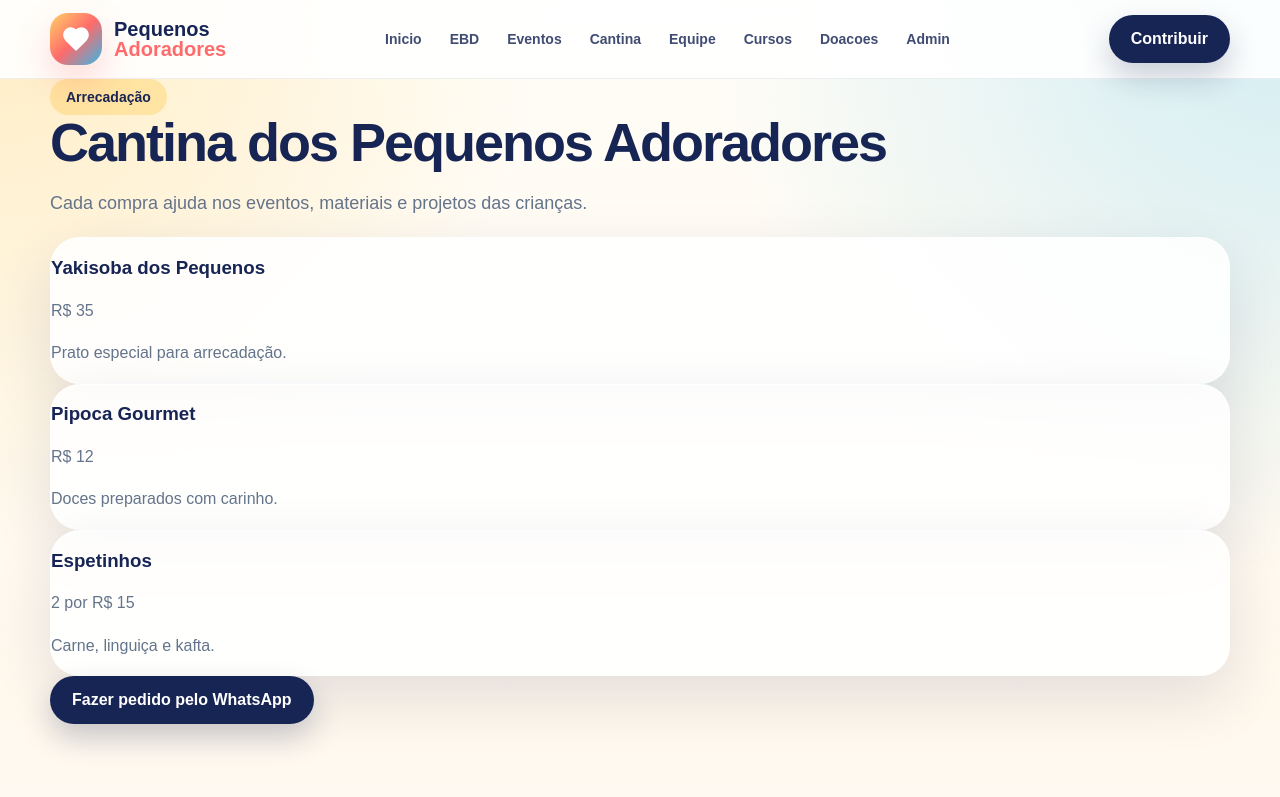
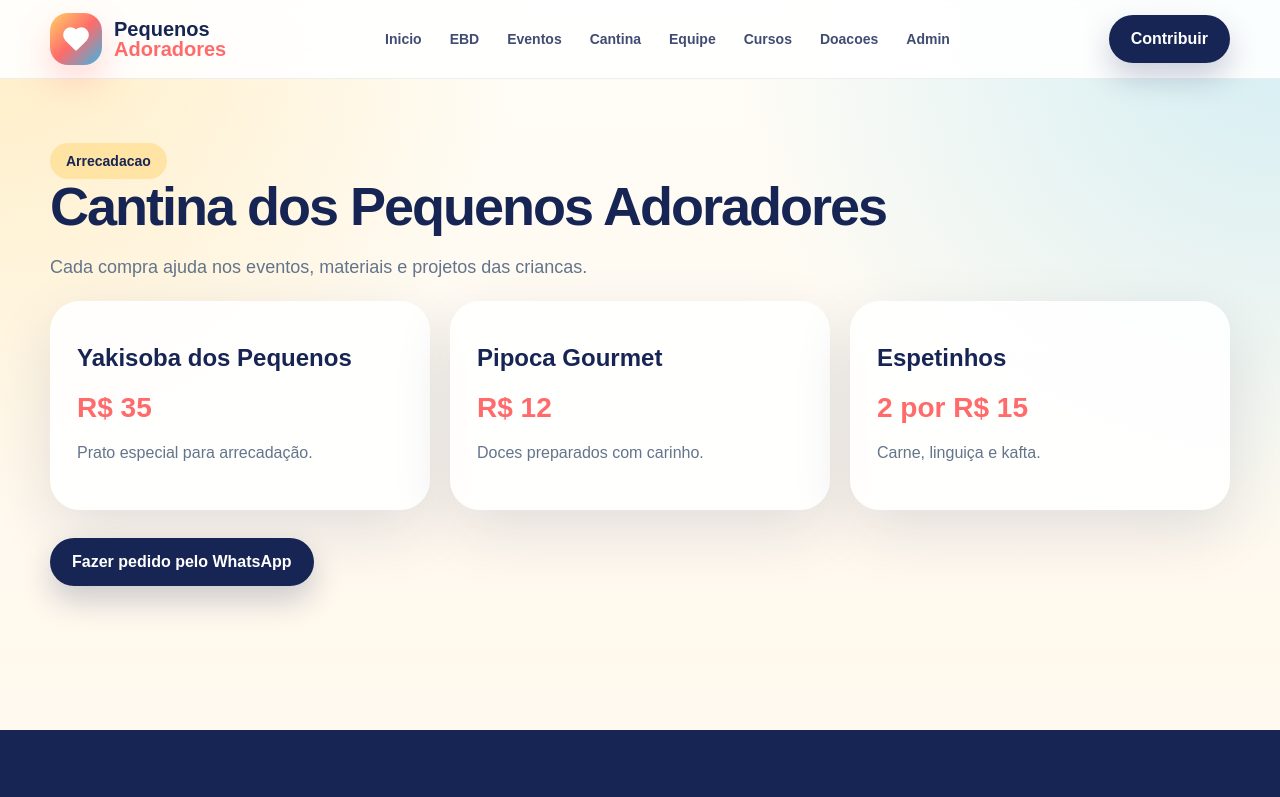
Before and after one commit to alexsandrokajimoto-maker/pequenos-adoradores, a Next.js app: page /cantina in a window 1280 px wide. Shown: the top 797 px of the page. Built offline with nearby package versions, Linux system fonts and the light colour scheme.

Commit message:
Convert cantina page to stable CSS classes

```diff
--- a/app/cantina/page.tsx
+++ b/app/cantina/page.tsx
@@ -1,2 +1,26 @@
 import { cantina, whatsappNumber } from '@/lib/data';
-export default function CantinaPage(){ const msg=encodeURIComponent('Olá! Quero informações da Cantina dos Pequenos Adoradores.'); return <section className="container-page py-16"><span className="badge bg-coral/20">Arrecadação</span><h1 className="section-title mt-5">Cantina dos Pequenos Adoradores</h1><p className="section-subtitle">Cada compra ajuda nos eventos, materiais e projetos das crianças.</p><div className="mt-10 grid gap-6 md:grid-cols-3">{cantina.map(c=><div className="card p-6" key={c.item}><h3 className="text-2xl font-black">{c.item}</h3><p className="mt-2 text-3xl font-black text-coral">{c.preco}</p><p className="mt-3 text-slate-700">{c.desc}</p></div>)}</div><a className="btn-primary mt-10" href={`https://wa.me/${whatsappNumber}?text=${msg}`}>Fazer pedido pelo WhatsApp</a></section>}
+
+export default function CantinaPage() {
+  const msg = encodeURIComponent('Quero informacoes da Cantina dos Pequenos Adoradores.');
+  return (
+    <section className="section">
+      <div className="container-page">
+        <span className="badge">Arrecadacao</span>
+        <h1 className="section-title">Cantina dos Pequenos Adoradores</h1>
+        <p className="section-subtitle">Cada compra ajuda nos eventos, materiais e projetos das criancas.</p>
+        <div className="grid-3">
+          {cantina.map((c) => (
+            <div className="card feature" key={c.item}>
+              <h3>{c.item}</h3>
+              <strong className="price">{c.preco}</strong>
+              <p>{c.desc}</p>
+            </div>
+          ))}
+        </div>
+        <div className="actions">
+          <a className="btn-primary" href={`https://wa.me/${whatsappNumber}?text=${msg}`}>Fazer pedido pelo WhatsApp</a>
+        </div>
+      </div>
+    </section>
+  );
+}
```
